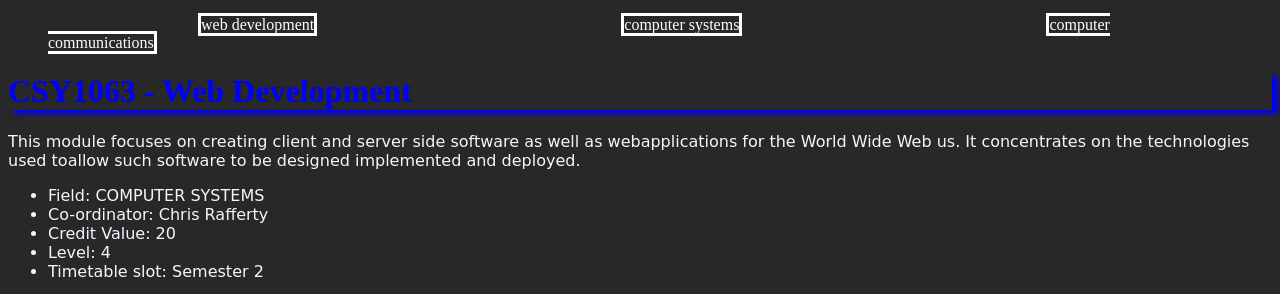
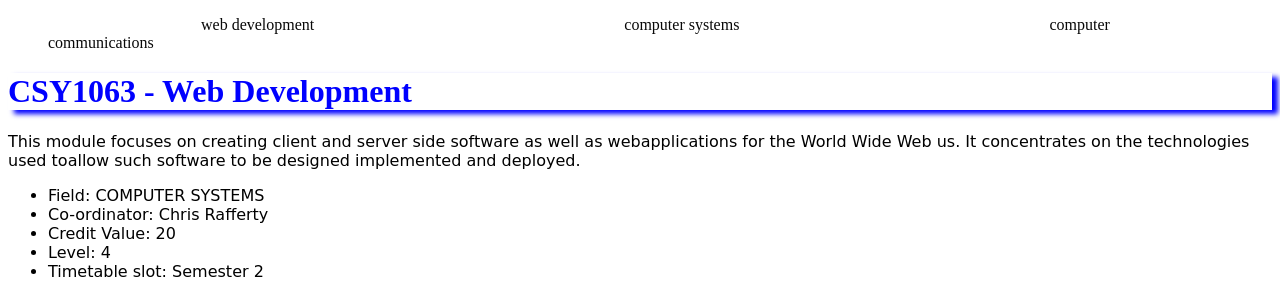
Before and after one commit to Danny-D17/week-1-web-dev-, a plain HTML site: page index.html in a window 1280 px wide. Shown: the top 294 px of the page. Drawn offline with Linux system fonts and the light colour scheme.

Commit message:
text and background colour changes

```diff
--- a/index.html
+++ b/index.html
@@ -8,12 +8,14 @@
     <title>Exercise 1</title>
 </head>
 <body>
-    <ul class="myclass">
+    <nav>
+       <ul class="myclass">
         <li class="align"><a href="index.html" target="_blank">web development</a></li>
         <li class="align"><a href="index2.html" target="_blank">computer systems</a></li>
         <li class="align"><a href="index3.html" target="_blank">computer communications</a></li>
+    </ul>
+    </nav>
 
-    </ul>
     <h1>CSY1063 - Web Development</h1>
     <P class="text">This module focuses on creating client and server side software as well as webapplications for the World Wide Web us. It concentrates on the technologies used toallow such software to be designed implemented and deployed.</P>
     <ul class="text">
--- a/styling.css
+++ b/styling.css
@@ -1,10 +1,10 @@
 .text{
     font-family:cursive;
-    color: aliceblue;
+    color: rgb(0, 0, 0);
 }
 a{
     text-decoration: none;
-    color: white;
+    color: rgb(8, 8, 8);
 }
 h1{
     color: blue;
@@ -14,7 +14,7 @@ p{
     font-family: cursive;
 }
 body{
-    background-color: rgba(0, 0, 0, 0.842)
+    background-color: rgba(rgb(255, 255, 255), green, blue, alpha)
 }
 .align{
     display: inline;
```
